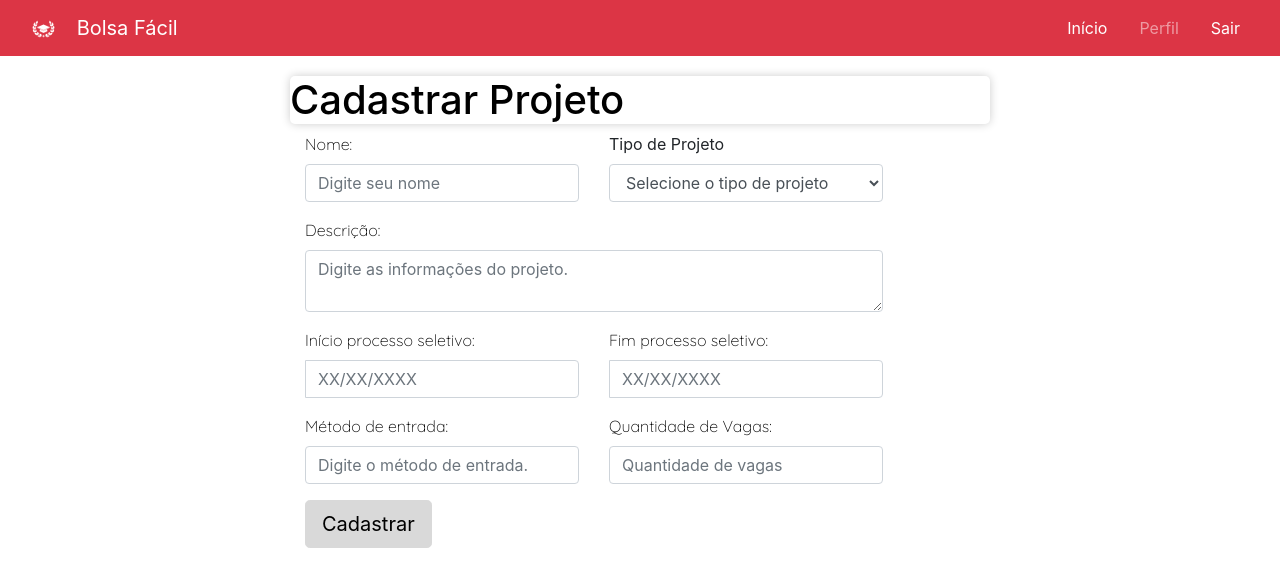
After one commit to marlonruffo/Bolsa-Facil---DCC017, a PHP site: page /cadastrarProjeto.php in a window 1280 px wide. The commit adds this page. Shown: the top 587 px of the page. Run offline with PHP 8.4, Linux system fonts and the light colour scheme.

Commit message:
cadastroProjeto (nã ta pronto)

```diff
--- /dev/null
+++ b/site/cadastrarProjeto.php
@@ -0,0 +1,138 @@
+<!DOCTYPE html>
+<html lang="pt-BR">
+<head>
+<?php include("navbar.php"); ?>
+    <meta charset="UTF-8">
+    <meta name="viewport" content="width=device-width, initial-scale=1.0">
+    <title>Bolsa fácil</title>
+    <link href="https://fonts.googleapis.com/css2?family=Roboto" rel="stylesheet">
+    <link rel="stylesheet" href="https://stackpath.bootstrapcdn.com/bootstrap/4.5.2/css/bootstrap.min.css" integrity="sha384-JcKb8q3iqJ61gNV9KGb8thSsNjpSL0n8PARn9HuZOnIxN0hoP+VmmDGMN5t9UJ0Z" crossorigin="anonymous">
+    <link rel="stylesheet" href="../css/register.css">
+    <link rel="stylesheet" href="../assets/css/bootstrap-datetimepicker.css"/>
+
+</head>
+<body>
+    <div class="container">
+        <h1 class="well titulo">Cadastrar Projeto</h1>
+        <div class="col-lg-12 well">
+            <div class="row">
+                <form method="POST" id="frmCadProjeto" name="frmCadProjeto">
+                    <div class="col-sm-12">
+                        <div class="row">
+                            <div class="col-sm-6 form-group">
+                                <label class="label2">Nome:</label>
+                                <input type="text" name="nome" id="nome" placeholder="Digite seu nome" class="form-control">
+                            </div>
+                            <div class="col-sm-6">
+								<label>Tipo de Projeto</label>
+								<select class="form-control" name="tipoProjeto" id="tipoProjeto">
+									<option value=""  selected="selected">Selecione o tipo de projeto</option>
+									<option value="Iniciação Científica">Iniciação Científica</option>
+									<option value="Treinamento Profissional">Treinamento Profissional</option>
+									<option value="Monitoria">Monitoria</option>
+									<option value="Extensão">Extensão</option>
+								</select>
+							</div>
+                        </div>
+                        <div class="form-group">
+                            <label class="label2">Descrição:</label>
+                            <textarea name="descricao" id="descricao" placeholder="Digite as informações do projeto." rows="2" class="form-control"></textarea>
+                        </div>
+                        <div class="row">
+                            <div class="col-sm-6 form-group">
+                                <label class="label2">Início processo seletivo:</label>
+                                <div class='input-group'>
+                                    <span class="input-group-addon">
+                                        <span class="glyphicon glyphicon-calendar"></span>
+                                    </span>
+                                    <input type='text' id="data_inicio_processo" name="data_inicio_processo" placeholder="XX/XX/XXXX" class="form-control"/>
+                                </div>
+                            </div>
+                            <div class="col-sm-6 form-group">
+                                <label class="label2">Fim processo seletivo:</label>
+                                <div class='input-group'>
+                                    <span class="input-group-addon">
+                                        <span class="glyphicon glyphicon-calendar"></span>
+                                    </span>
+                                    <input type='text' id="data_fim_processo" name="data_fim_processo" placeholder="XX/XX/XXXX" class="form-control"/>
+                                </div>
+                            </div>
+                        </div>
+                        <div class="row">
+                            <div class="col-sm-6 form-group">
+                                <label class="label2">Método de entrada:</label>
+                                <input type="text" name="metodoDeEntrada" id="metodoDeEntrada" placeholder="Digite o método de entrada." class="form-control">
+                            </div>
+                            <div class="col-sm-6 form-group">
+                                <label class="label2">Quantidade de Vagas:</label>
+                                <input type="number" name="qtdVagas" id="qtdVagas" placeholder="Quantidade de vagas" class="form-control" onchange="adicionarCampos(this)">
+                            </div>
+                        </div>
+
+                        <div class="row">
+                            <div class="input_fields_wrap"></div>
+                        </div>
+
+                        <button type="submit" class="btn btn-lg btn-info btnregister">Cadastrar</button>
+                    </div>
+                </form>
+            </div>
+        </div>
+    </div>
+    <!-- js placed at the end of the document so the pages load faster -->
+		<script src="../assets/js/jquery.js"></script>
+		<script src="../assets/js/jquery.maskedinput.js"></script>
+		<script src="../assets/js/bootstrap.min.js"></script>
+		<script src="../assets/js/jquery-ui-1.9.2.custom.min.js"></script>
+		<script src="../assets/js/jquery.ui.touch-punch.min.js"></script>
+		<script class="include" type="text/javascript" src="../assets/js/jquery.dcjqaccordion.2.7.js"></script>
+		<script src="../assets/js/jquery.scrollTo.min.js"></script>
+		<script src="../assets/js/jquery.nicescroll.js" type="text/javascript"></script>
+
+		<!--common script for all pages-->
+		<script src="../assets/js/common-scripts.js"></script>
+
+		<!--script for this page-->
+		<script type="text/javascript" src="../assets/js/moment.js"></script>
+		<script src="../assets/js/locale/pt-br.js"></script>
+		<script type="text/javascript" src="../assets/js/bootstrap-datetimepicker.js"></script>
+        <script src="../js/cadUsuario.js" type="text/javascript"></script>
+        <script src="../js/Validacoes.js" type="text/javascript"></script>
+    <script>
+        $(document).ready(function(){
+            //alert("teste");
+            $("#data_inicio_processo").mask("99/99/9999");
+            $('#data_inicio_processo').datetimepicker({
+                locale: 'pt_br',
+                format: 'L'
+            });
+
+            $("#data_fim_processo").mask("99/99/9999");
+            $('#data_fim_processo').datetimepicker({
+                locale: 'pt_br',
+                format: 'L'
+            });
+        });
+
+        function adicionarCampos(quantidade){
+            //alert(quantidade.value);
+            var max_fields = quantidade.value;
+            var wrapper = $(".input_fields_wrap"); //Fields wrapper
+
+
+            for(var x = 1; x <= max_fields; x++){
+                $(wrapper).append("<div class='col-sm-6 form-group'><label class='label2'>Voluntária?</label><input type='text' name='e_voluntaria"+x+"' id='e_voluntaria"+x+" class='form-control'></div><div class='col-sm-6 form-group'><label class='label'>Valor da bolsa:</label><input type='number' name='valor' id='valor' placeholder='Valor da bolsa.' class='form-control'</div>");
+			}
+        }
+
+    </script>
+    <!--<footer class="bg-secondary text-white fixed-bottom text-center py-3">
+    <a href="#" class="text-white"><i class="fab fa-facebook-square fa-2x mx-2"></i></a>
+    <a href="#" class="text-white"><i class="fab fa-instagram fa-2x mx-2"></i></a>
+    <a href="#" class="text-white"><i class="fab fa-linkedin fa-2x mx-2"></i></a>
+    <br>
+    Home &bull; Contato <br>
+    &copy; 2023 Copyright: BolsaFacil. Todos os direitos reservados.
+  </footer>-->
+</body>
+</html>
--- a/site/gerenciamento.php
+++ b/site/gerenciamento.php
@@ -17,7 +17,9 @@
 
     <h2 class="card-header text-primary text-center">Gerenciamento</h2>
     <div class="text-right">
-        <button type="submit" class="btn btn-danger btncriar rounded mr-3" data-toggle="modal" data-target="#criacaoBolsa">Criar Bolsa</button>
+        <a href="../site/cadastrarProjeto.php">
+            <button class="btn btn-danger btncriar rounded mr-3 my-3" data-toggle="modal">Cadastrar Projeto</button>
+        </a>
     </div>
     <?php
 
```
